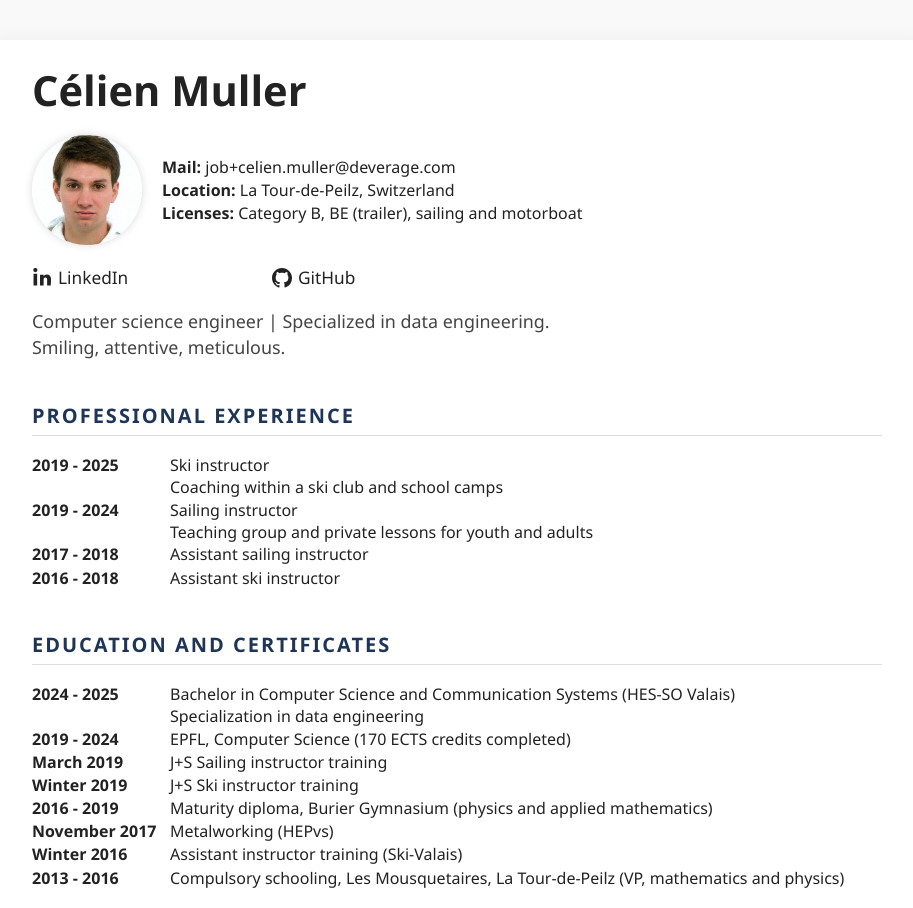
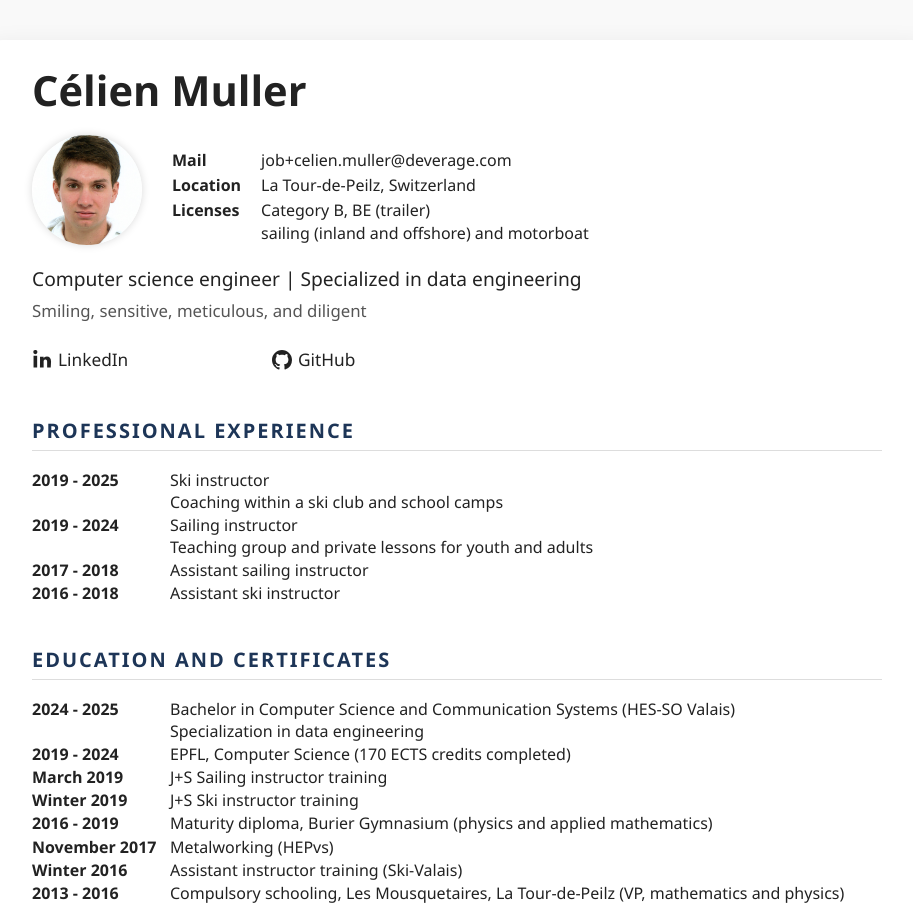
Before and after one commit to cemuelle/resume-muller_celien, a plain HTML site: page index.html in a window 1280 px wide. Shown: the top 908 px of the page, without its empty margins (183-1096 px from the left). Drawn offline with Linux system fonts and the light colour scheme.

Commit message:
enhance personnal info design

```diff
--- a/index.html
+++ b/index.html
@@ -103,14 +103,20 @@
       flex: 0 0 auto
     }
 
-    .description {
-      font-size: 1.12em;
-      margin: 12px 0 26px 0;
-      color: #444
+    .title-description {
+      font-size: 1.2em;
+      font-weight: 500;
+      margin: 8px 0 6px 0;
     }
 
-    html[data-theme="dark"] .description {
-      color: #c0c7d1
+    .adjectives {
+      font-size: 1.05em;
+      color: #555;
+      margin-bottom: 24px;
+    }
+
+    html[data-theme="dark"] .adjectives {
+      color: #c0c7d1;
     }
 
     ul {
@@ -260,8 +266,23 @@
       line-height: 1.4;
     }
 
+    .personal-info {
+      display: flex;
+      align-items: flex-end;
+      gap: 30px;
+    }
+
+    .personal-info > div {
+      display: grid;
+      grid-template-columns: max-content 1fr;
+      column-gap: 20px;
+      row-gap: 2px;
+    }
+
+    .personal-info > div > div {
+      display: contents;
+    }
   </style>
-
 
   <script>
     // Theme
@@ -395,7 +416,7 @@
     if (Array.isArray(data.info) && data.info.length > 0) {
       const infoLines = data.info.map(item => {
         const label = htmlEscape(item.label || '');
-        const value = htmlEscape(item.value || '');
+        const value = item.value || '';
         if (!value) return '';
 
         let formattedValue = value;
@@ -403,7 +424,7 @@
         else if (item.type === 'tel') formattedValue = `<a href="tel:${value.replace(/\s+/g, '')}">${value}</a>`;
         else if (item.type === 'url') formattedValue = `<a href="${value}" target="_blank" rel="noopener">${value}</a>`;
 
-        return `<div><b>${label}:</b> ${formattedValue}</div>`;
+        return `<div><b>${label}</b> ${formattedValue}</div>`;
       }).join('');
 
       infoHTML = `
@@ -416,8 +437,9 @@
     const html = `
         <h1>${htmlEscape(data.name || '')}</h1>
         ${infoHTML}
+        <div class="title-description">${data.title_description || ''}</div>
+        ${data.adjectives ? `<div class="adjectives">${data.adjectives}</div>` : ''}
         <div class="infos">${links}</div>
-        <div class="description">${data.description || ''}</div>
         ${(data.sections || []).map(renderSection).join('')}
       `;
     document.getElementById('cv-root').innerHTML = html;
--- a/lang-en.json
+++ b/lang-en.json
@@ -2,12 +2,13 @@
   "htmlLang": "en",
   "docTitle": "CV - Célien Muller",
   "name": "Célien Muller",
-  "description": "Computer science engineer | Specialized in data engineering.<br>Smiling, attentive, meticulous.",
+  "title_description": "Computer science engineer | Specialized in data engineering",
+  "adjectives": "Smiling, sensitive, meticulous, and diligent",
   "photo": "cv_photo.jpg",
   "info": [
     { "label": "Mail", "value": "job+celien.muller@deverage.com", "type": "email" },
     { "label": "Location", "value": "La Tour-de-Peilz, Switzerland" },
-    { "label": "Licenses", "value": "Category B, BE (trailer), sailing and motorboat" }
+    { "label": "Licenses", "value": "Category B, BE (trailer)<br> sailing (inland and offshore) and motorboat" }
   ],
   "links": [
     {
--- a/lang-fr.json
+++ b/lang-fr.json
@@ -2,12 +2,13 @@
   "htmlLang": "fr",
   "docTitle": "CV - Célien Muller",
   "name": "Célien Muller",
-  "description": "Ingénieur en informatique | Spécialisé en ingénierie des données.<br>Souriant, sensible, minutieux.",
+  "title_description": "Ingénieur en informatique | Spécialisé en ingénierie des données",
+  "adjectives": "Souriant, sensible, minutieux et assidu",
   "photo": "cv_photo.jpg",
   "info": [
     { "label": "Email", "value": "job+celien.muller@deverage.com", "type": "email" },
     { "label": "Lieu", "value": "La Tour-de-Peilz, Suisse" },
-    { "label": "Permis", "value": "Catégorie B, BE (remorque), bateau à voile et moteur" }
+    { "label": "Permis", "value": "Catégorie B, BE (remorque)<br> bateau à voile (lac et hauturier) et moteur" }
   ],
   "links": [
     {
```
Lines whose indentation alone changed are shown as unchanged.
